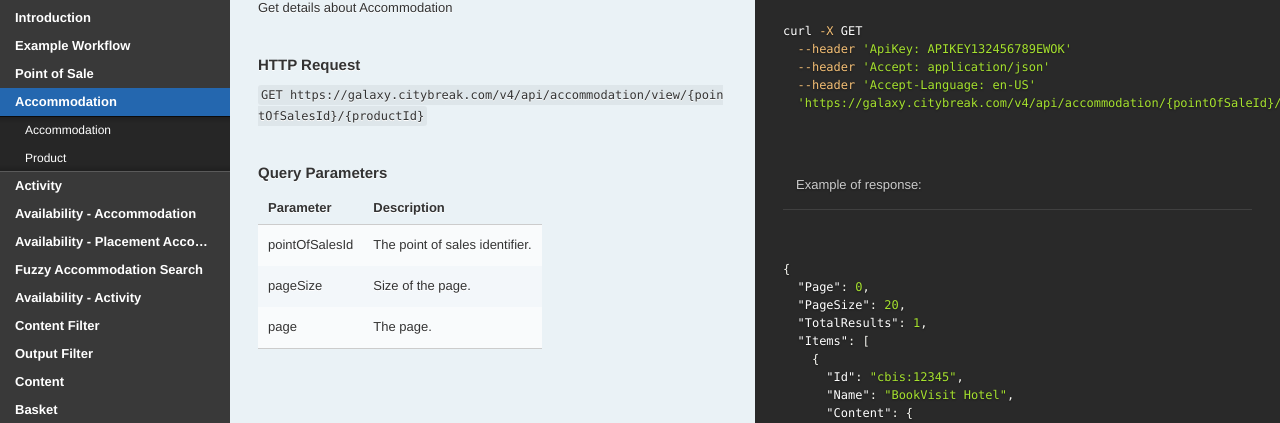
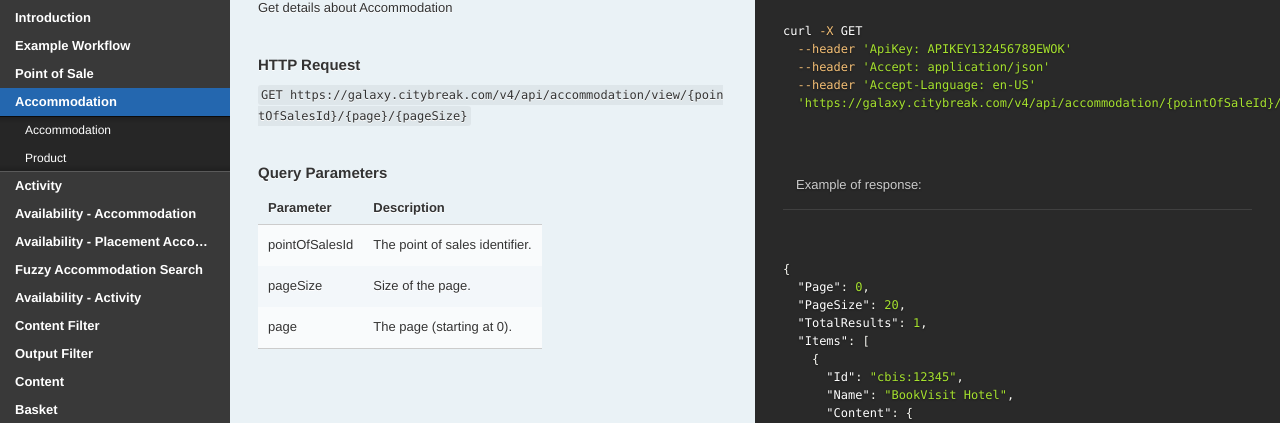
Before and after one commit to visit/galaxy-docs, a Jekyll site: the page built from index.md, in a window 1280 px wide and 900 px high, scrolled down 14579 px. Shown: the part 172-595 px from the top of the window. Built offline with Jekyll 4.4.1, drawn with Linux system fonts in a browser that asks for light colours; our own code applies the rules of GitHub Pages for plain Markdown files; part of the change alters nothing that is shown.

Commit message:
Update accommodation.md

````diff
--- a/_includes/accommodation.md
+++ b/_includes/accommodation.md
@@ -12,11 +12,11 @@ curl -X GET
   --header 'ApiKey: APIKEY132456789EWOK'
   --header 'Accept: application/json'
   --header 'Accept-Language: en-US'
-  'https://galaxy.citybreak.com/v4/api/accommodation/{pointOfSaleId}/20/0'
+  'https://galaxy.citybreak.com/v4/api/accommodation/{pointOfSaleId}/{pageSize}/{page}'
 ```
 
 ```javascript
-var r = fetch("https://galaxy.citybreak.com/v4/api/accommodation/{pointOfSaleId}/20/0",
+var r = fetch("https://galaxy.citybreak.com/v4/api/accommodation/{pointOfSaleId}/{pageSize}/{page}",
 {
   headers: {
     "ApiKey": "APIKEY132456789EWOK",
@@ -97,7 +97,7 @@ Get details about Accommodation
 
 ### HTTP Request
 
-`GET https://galaxy.citybreak.com/v4/api/accommodation/view/{pointOfSalesId}/{productId}`
+`GET https://galaxy.citybreak.com/v4/api/accommodation/view/{pointOfSalesId}/{page}/{pageSize}`
 
 ### Query Parameters
 
@@ -105,7 +105,7 @@ Parameter | Description
 --------- | -----------
 pointOfSalesId | The point of sales identifier.
 pageSize | Size of the page.
-page | The page.
+page | The page (starting at 0).
 
 ## Product
 
````
